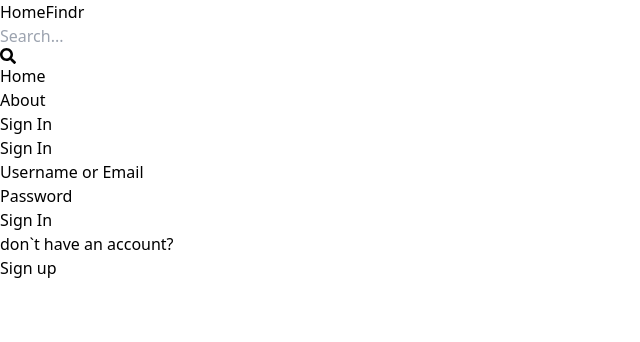
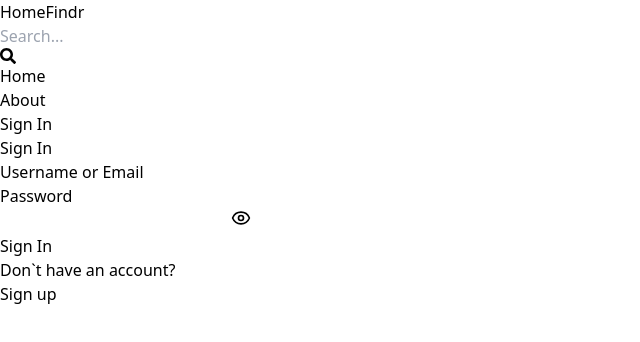
Before and after one commit to 57Ajay/homefindr, a React (Vite) app in the folder frontend/: page /sign-in in a window 1280 px wide. Shown: the top 342 px of the page, without its empty margins (0-640 px from the left). Built offline with nearby package versions, Linux system fonts and the light colour scheme.

Commit message:
fixing some minor bugs

```diff
--- a/frontend/package.json
+++ b/frontend/package.json
@@ -10,6 +10,7 @@
     "preview": "vite preview"
   },
   "dependencies": {
+    "lucide-react": "^0.408.0",
     "react": "^18.3.1",
     "react-dom": "^18.3.1",
     "react-icons": "^5.2.1",
--- a/frontend/src/pages/SignIn.jsx
+++ b/frontend/src/pages/SignIn.jsx
@@ -1,14 +1,22 @@
 import { useState } from 'react';
 import { Link, useNavigate } from 'react-router-dom';
 import useSignInContext from '../context/useSignInContext';
+import { Eye, EyeOff } from 'lucide-react';
+
 const SignIn = () => {
     const { setSignInStatus } = useSignInContext();
     const navigate = useNavigate();
-    const [credentials, setCredentials] = useState({ username: '', password: '' });
+    const [credentials, setCredentials] = useState({ identifier: '', password: '' });
     const [error, setError] = useState('');
     const [success, setSuccess] = useState('');
+    const [showPassword, setShowPassword] = useState(false);
+
     const handleChange = (e) => {
         setCredentials({ ...credentials, [e.target.name]: e.target.value });
+    };
+
+    const togglePasswordVisibility = () => {
+        setShowPassword(!showPassword);
     };
 
     const handleSubmit = async (e) => {
@@ -23,7 +31,11 @@ const SignIn = () => {
                 headers: {
                     'Content-Type': 'application/json',
                 },
-            body: JSON.stringify(credentials),
+                body: JSON.stringify({
+                    username: credentials.identifier,
+                    email: credentials.identifier,
+                    password: credentials.password
+                }),
             });
 
             const data = await response.json();
@@ -51,25 +63,34 @@ const SignIn = () => {
                         <label htmlFor="identifier" className="block text-gray-700">Username or Email</label>
                         <input
                             type="text"
-              id="username"
-              name="username"
-              value={credentials.username}
+                            id="identifier"
+                            name="identifier"
+                            value={credentials.identifier}
                             onChange={handleChange}
                             required
                             className="mt-2 p-2 border border-gray-300 rounded w-full focus:outline-none focus:ring-2 focus:ring-blue-400"
                         />
                     </div>
-          <div className="mb-4">
+                    <div className="mb-4 relative">
                         <label htmlFor="password" className="block text-gray-700">Password</label>
+                        <div className="relative">
                             <input
-              type="password"
+                                type={showPassword ? "text" : "password"}
                                 id="password"
                                 name="password"
                                 value={credentials.password}
                                 onChange={handleChange}
                                 required
-              className="mt-2 p-2 border border-gray-300 rounded w-full focus:outline-none focus:ring-2 focus:ring-blue-400"
+                                className="mt-2 p-2 border border-gray-300 rounded w-full focus:outline-none focus:ring-2 focus:ring-blue-400 pr-10"
                             />
+                            <button
+                                type="button"
+                                onClick={togglePasswordVisibility}
+                                className="absolute inset-y-0 right-0 flex items-center px-3 mt-2"
+                            >
+                                {showPassword ? <EyeOff size={20} /> : <Eye size={20} />}
+                            </button>
+                        </div>
                     </div>
                     <button
                         type="submit"
@@ -78,9 +99,9 @@ const SignIn = () => {
                         Sign In
                     </button>
                 </form>
-        <div className='flex flex-row gap-2'>
-            <p>don`t have an account? </p>
-            <Link to={"/sign-up"}>
+                <div className='flex flex-row gap-2 mt-4'>
+                    <p>Don`t have an account?</p>
+                    <Link to="/sign-up">
                         <button className="text-blue-500">Sign up</button>
                     </Link>
                 </div>
```
Also changed, not shown: 1 other file (tests, documents, lock files or other folders). Lines whose indentation alone changed are shown as unchanged.
